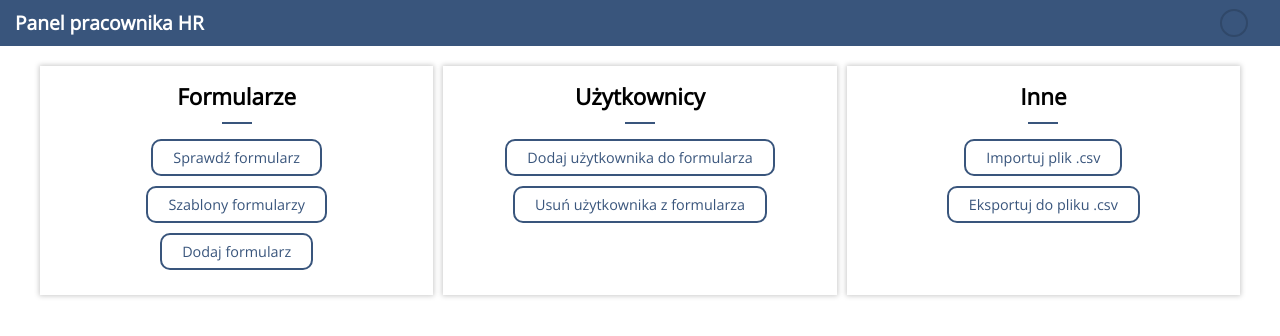
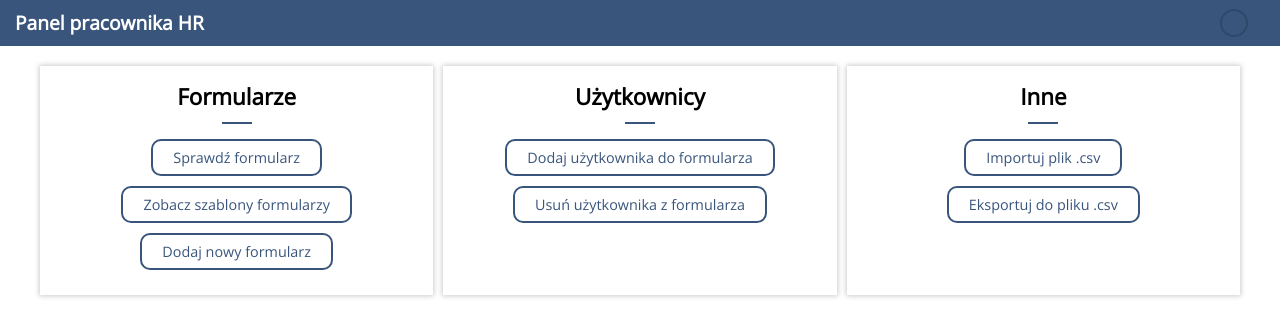
Before and after one commit to lodz-university-of-technology-masi/TeamA, a website: page src/html/home.html in a window 1280 px wide. Drawn offline with nearby package versions, Linux system fonts and the light colour scheme; files that its build step writes are made by us from their sources; files whose address does not match are found by name.

Commit message:
text be back

```diff
--- a/src/html/home.html
+++ b/src/html/home.html
@@ -44,11 +44,11 @@
                 </div>
                 <div class="panel-btn">
                     <button id="panel-btn-1-2">
-                        Szablony formularzy
+                        Zobacz szablony formularzy
                     </button>
                 </div>
                 <div class="panel-btn">
-                    <button id="panel-btn-1-1">Dodaj formularz</button>
+                    <button id="panel-btn-1-1">Dodaj nowy formularz</button>
                 </div>
             </div>
         </div>
```
